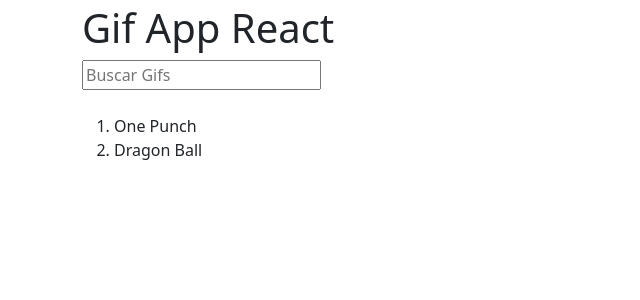
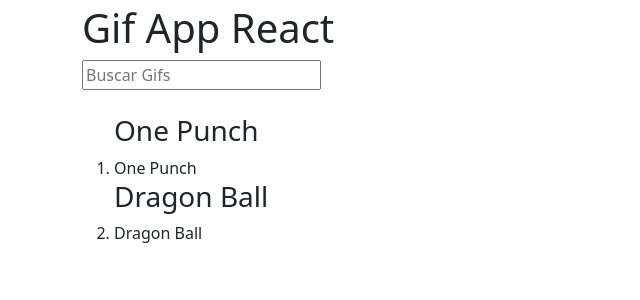
Before and after one commit to mlestrella843/GifApp-React, a React (Vite) app: page / in a window 1280 px wide. Shown: the top 300 px of the page, without its empty margins (0-640 px from the left). Built offline with nearby package versions, Linux system fonts and the light colour scheme.

Commit message:
Before create a new componen Grid

```diff
--- a/src/GifApp.jsx
+++ b/src/GifApp.jsx
@@ -24,9 +24,13 @@
             <br/>
                 <ol>
                 {
-                    categories.map( category => {
-                       return <li key={ category }>{ category } </li>
-                    })
+                    categories.map( category => (
+                          <div key={ category }>
+                              <h3>{ category }</h3>
+                             <li >{ category } </li>
+                          </div>
+                       ))
+
                 }
                 </ol>
           </div>
```
Also changed, not shown: src/components/GitGrid.jsx (added, +12 -0 lines).
